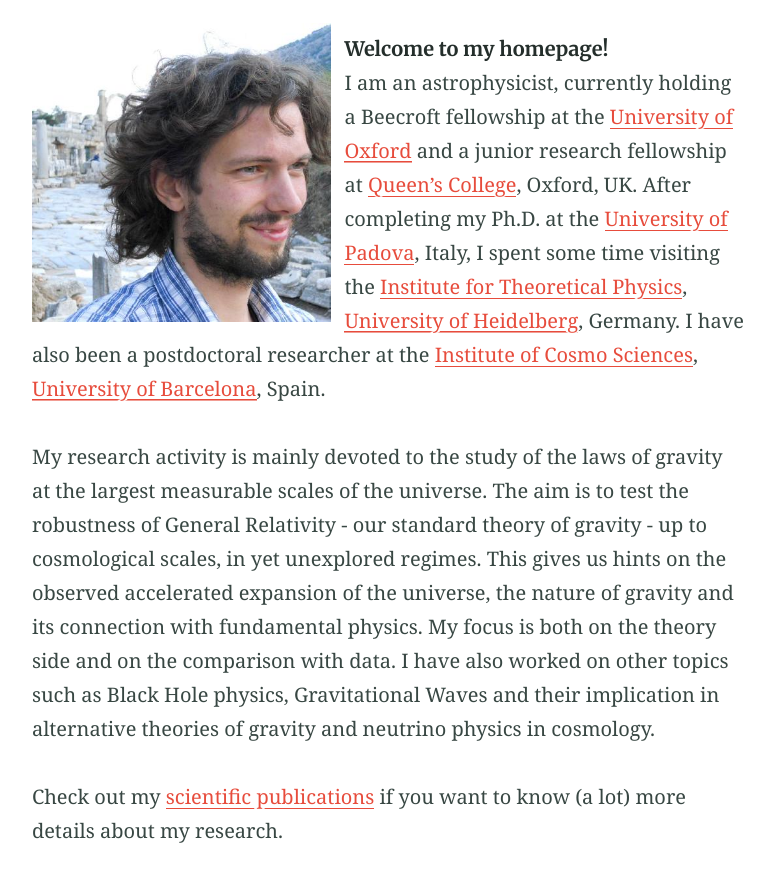
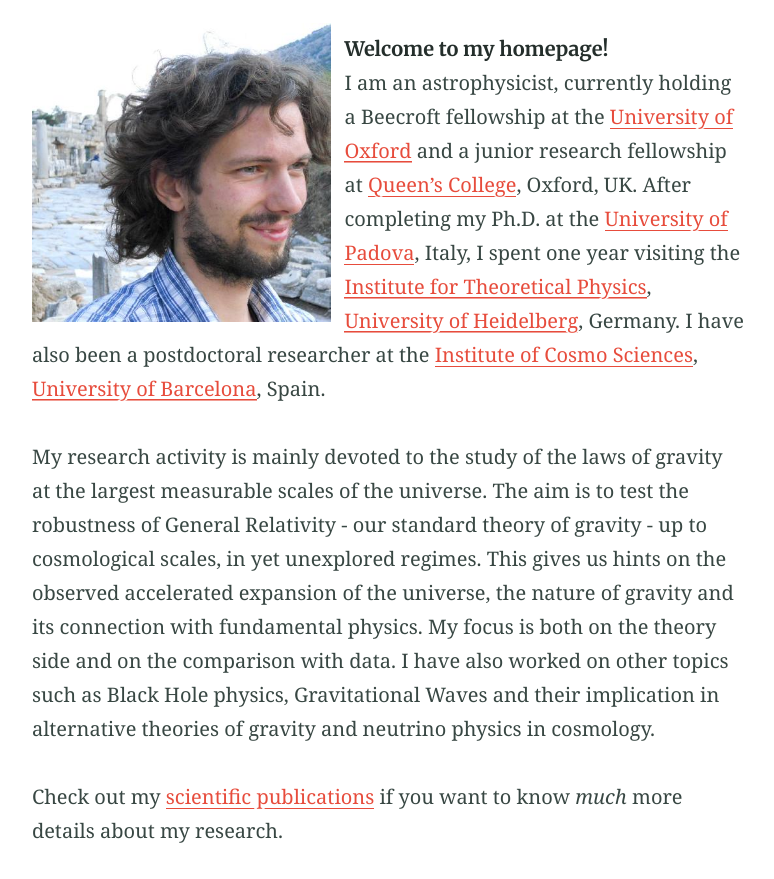
Before and after one commit to emiliobellini/emiliobellini.github.io, a Jekyll site: the page built from index.md, in a window 1280 px wide and 900 px high, scrolled down 387 px, cut to the strip 21-900 px from the top of the window. Shown: the whole strip, without its empty margins (251-1025 px from the left). Built offline with Jekyll 4.4.1, drawn with Linux system fonts in a browser that asks for light colours; some of the changed text lies outside the part shown.

Commit message:
Fixed some typo

```diff
--- a/index.md
+++ b/index.md
@@ -13,13 +13,13 @@ aside: false
 
 ###### Welcome to my homepage!
 
-I am an astrophysicist, currently holding a Beecroft fellowship at the [University of Oxford](https://www2.physics.ox.ac.uk/) and a junior research fellowship at [Queen's College](https://www.queens.ox.ac.uk/), Oxford, UK. After completing my Ph.D. at the [University of Padova](https://www.unipd.it/), Italy, I spent some time visiting the [Institute for Theoretical Physics](https://www.thphys.uni-heidelberg.de/index.php?lang=e), [University of Heidelberg](https://www.uni-heidelberg.de/en), Germany. I have also been a postdoctoral researcher at the [Institute of Cosmo Sciences](http://icc.ub.edu/), [University of Barcelona](https://www.ub.edu/web/ub/en/index.html?), Spain.
+I am an astrophysicist, currently holding a Beecroft fellowship at the [University of Oxford](https://www2.physics.ox.ac.uk/) and a junior research fellowship at [Queen's College](https://www.queens.ox.ac.uk/), Oxford, UK. After completing my Ph.D. at the [University of Padova](https://www.unipd.it/), Italy, I spent one year visiting the [Institute for Theoretical Physics](https://www.thphys.uni-heidelberg.de/index.php?lang=e), [University of Heidelberg](https://www.uni-heidelberg.de/en), Germany. I have also been a postdoctoral researcher at the [Institute of Cosmo Sciences](http://icc.ub.edu/), [University of Barcelona](https://www.ub.edu/web/ub/en/index.html?), Spain.
 
 My research activity is mainly devoted to the study of the laws of gravity at the largest measurable scales of the universe. The aim is to test the robustness of General Relativity - our standard theory of gravity - up to cosmological scales, in yet unexplored regimes. This gives us hints on the observed accelerated expansion of the universe, the nature of gravity and its connection with fundamental physics. My focus is both on the theory side and on the comparison with data. I have also worked on other topics such as Black Hole physics, Gravitational Waves and their implication in alternative theories of gravity and neutrino physics in cosmology.
 
-Check out my [scientific publications](/publications/) if you want to know (a lot) more details about my research.
+Check out my [scientific publications](/publications/) if you want to know *much* more details about my research.
 
-Have a look my [software](/software/) section. You will find codes that I have written, plus some random tool that I really like.
+Have a look at my [software](/software/) section. You will find codes that I have written, plus a few random tools that I really like.
 
 
 {% include figure.html image="/assets/oxford_logo.png" position="right" width="115px" link="https://www2.physics.ox.ac.uk/" %}{% include figure.html image="/assets/queens_logo.png" position="right" width="100px" link="https://www.queens.ox.ac.uk/" %}
```
Also changed, not shown: publications.md (+1 -1 lines).
